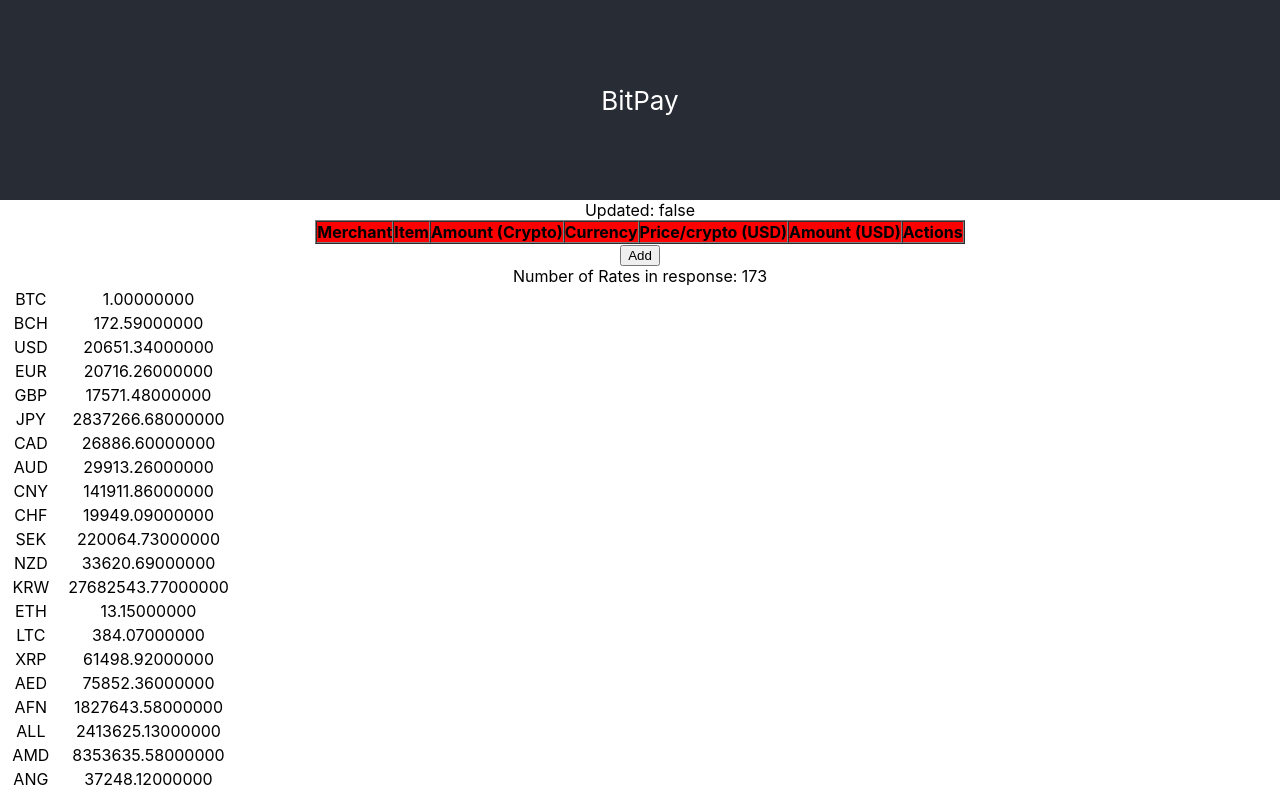
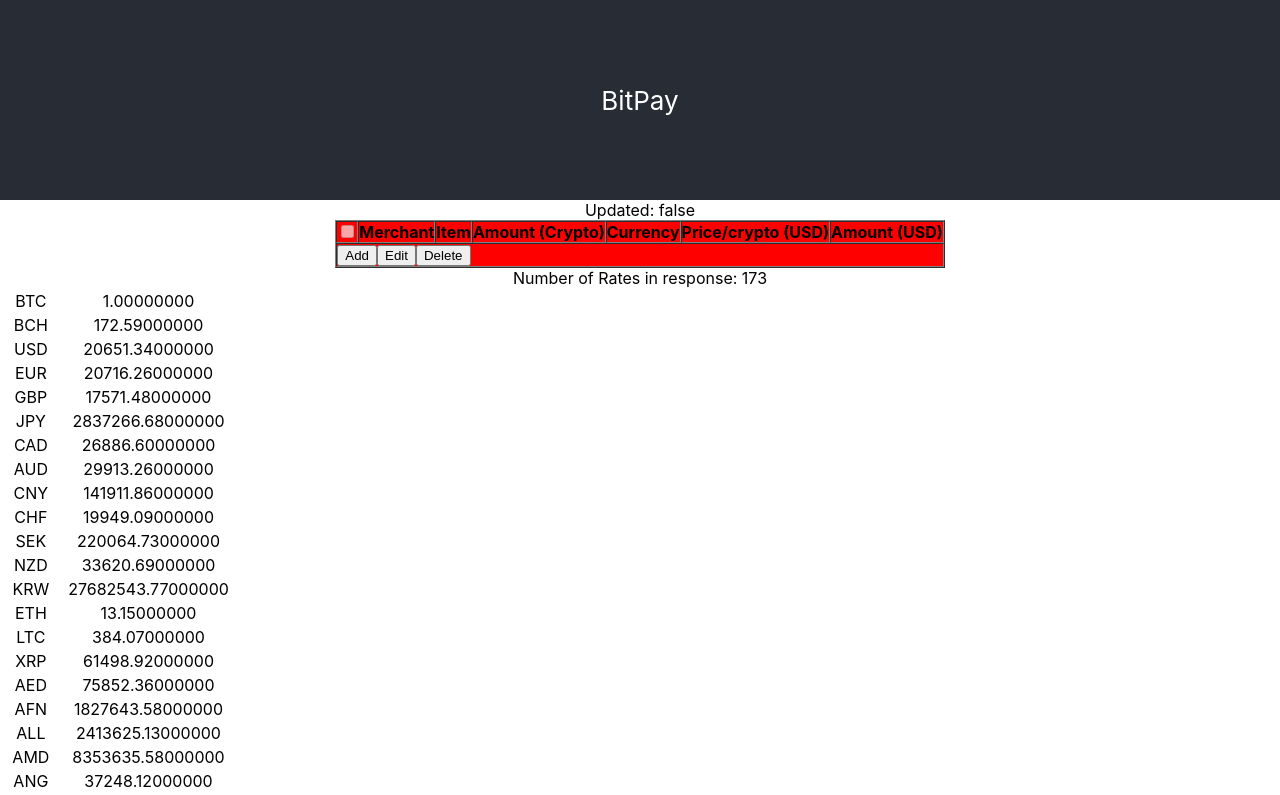
Before and after one commit to seankstewart/invoiceGenerator, a React (Create React App) app: page / in a window 1280 px wide. Shown: the top 795 px of the page. Built offline with nearby package versions, Linux system fonts and the light colour scheme.

Commit message:
start better UX styles

```diff
--- a/src/App.js
+++ b/src/App.js
@@ -57,7 +57,7 @@
 
 const AddButton = ({handleAdd}) => {
   return (
-    <div><button onClick={handleAdd}>Add</button></div>
+    <button onClick={handleAdd}>Add</button>
   )
 }
 
@@ -82,7 +82,7 @@
 //   // }, [updated]);
 // }
 
-const Table = ({rates, isUpdated, handleEdit, handleDelete}) => {
+const Table = ({rates, isUpdated, handleAdd, handleEdit, handleDelete}) => {
 
   // const [isUpdated, intervalIsOn] = useInterval();
   const styles = {
@@ -95,33 +95,46 @@
       <table cellPadding="0" cellSpacing="0" border="1" style={(isUpdated === false) ? {...styles, backgroundColor: 'red'} : {...styles, backgroundColor: 'pink'}}>
         <thead>
           <tr>
+            <th><input type="checkbox" disabled="disabled" /></th>
             <th>Merchant</th>
             <th>Item</th>
             <th>Amount (Crypto)</th>
             <th>Currency</th>
             <th>Price/crypto (USD)</th>
             <th>Amount (USD)</th>
-            <th>Actions</th>
+            {/* <th>Actions</th> */}
           </tr>
         </thead>
         <tbody>
           {defaultData.map((data, index) => {
             return (
               <tr key={`tableRow${index}`}>
+                <td>
+                  <input type="checkbox" onClick={(e) => handleEdit(index)} />
+                </td>
                 <td>{data.merchant}</td>
                 <td>{data.item}</td>
                 <td>{formatCrypto(data.amountCypto)}</td>
                 <td>{data.currentcy}</td>
                 <td>{formatUSD(data.priceCypto)}</td>
                 <td>{formatUSD(data.amountUSD)}</td>
-                <td>
+                {/* <td>
                   <button onClick={(e) => handleEdit(index)}>Edit</button>
                   <button onClick={(e) => handleDelete(index)}>Delete</button>
-                </td>
+                </td> */}
               </tr>
             )
           })}
         </tbody>
+        <tfoot>
+          <tr>
+            <td colSpan="7" align="left">
+              <AddButton handleAdd={handleAdd} />
+              <button onClick={(e) => handleEdit(0)}>Edit</button>
+              <button onClick={(e) => handleDelete(0)}>Delete</button>
+            </td>
+          </tr>
+        </tfoot>
       </table>
     </>
   )
@@ -222,8 +235,7 @@
       {(isPending === true) ? 'Getting Current Rates...'
         :
         <>
-          <Table rates={rates} isUpdated={updated} handleEdit={handleEdit} handleDelete={handleDelete} />
-          <AddButton handleAdd={handleAdd} />
+          <Table rates={rates} isUpdated={updated} handleAdd={handleAdd} handleEdit={handleEdit} handleDelete={handleDelete} />
           <Form rates={rates} setDisplayForm={setDisplayForm} displayForm={displayForm} setUpdated={setUpdated} handleEdit={handleEdit} />
           <Rates rates={rates} isUpdated={updated} />
         </>
```
